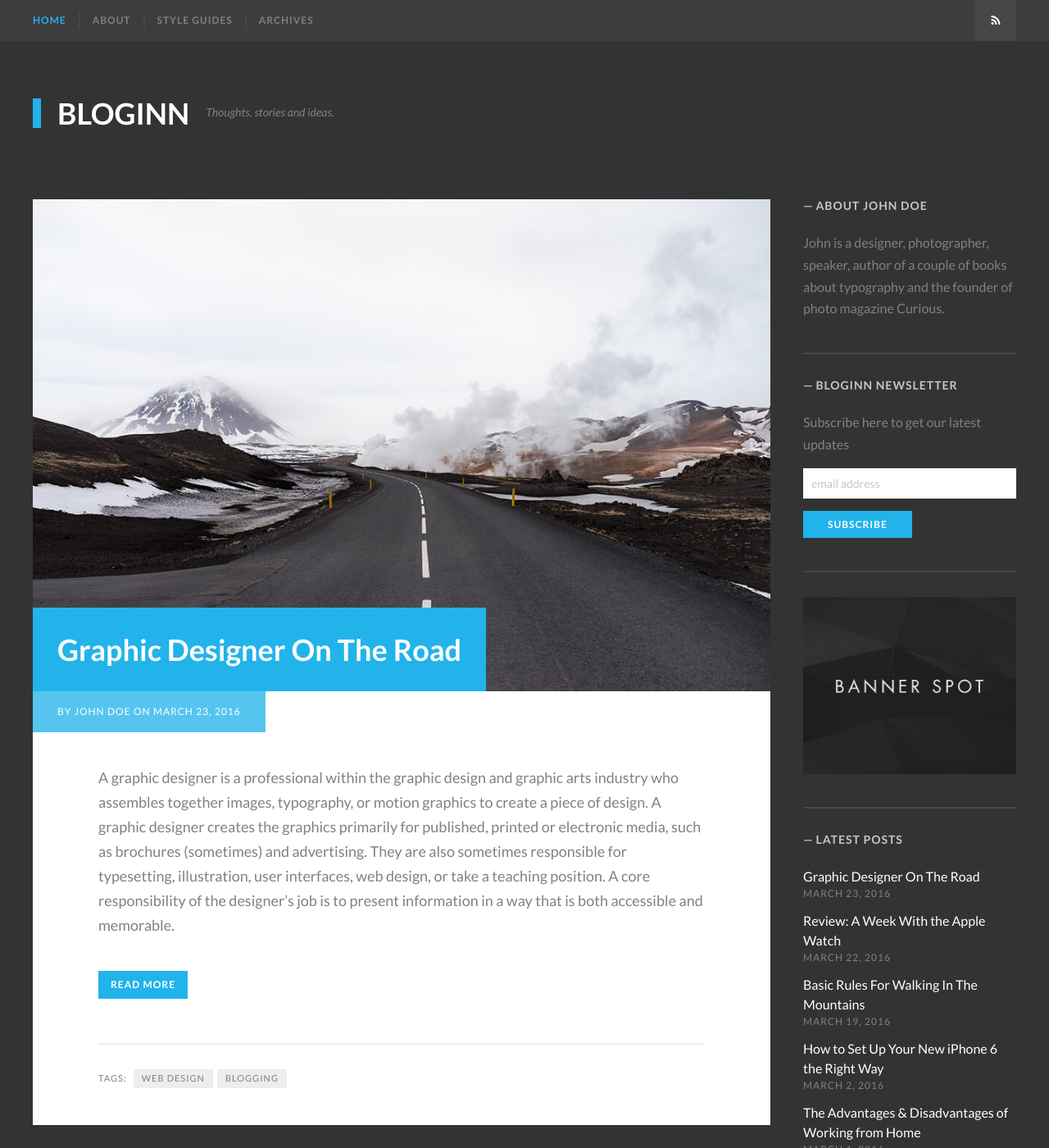
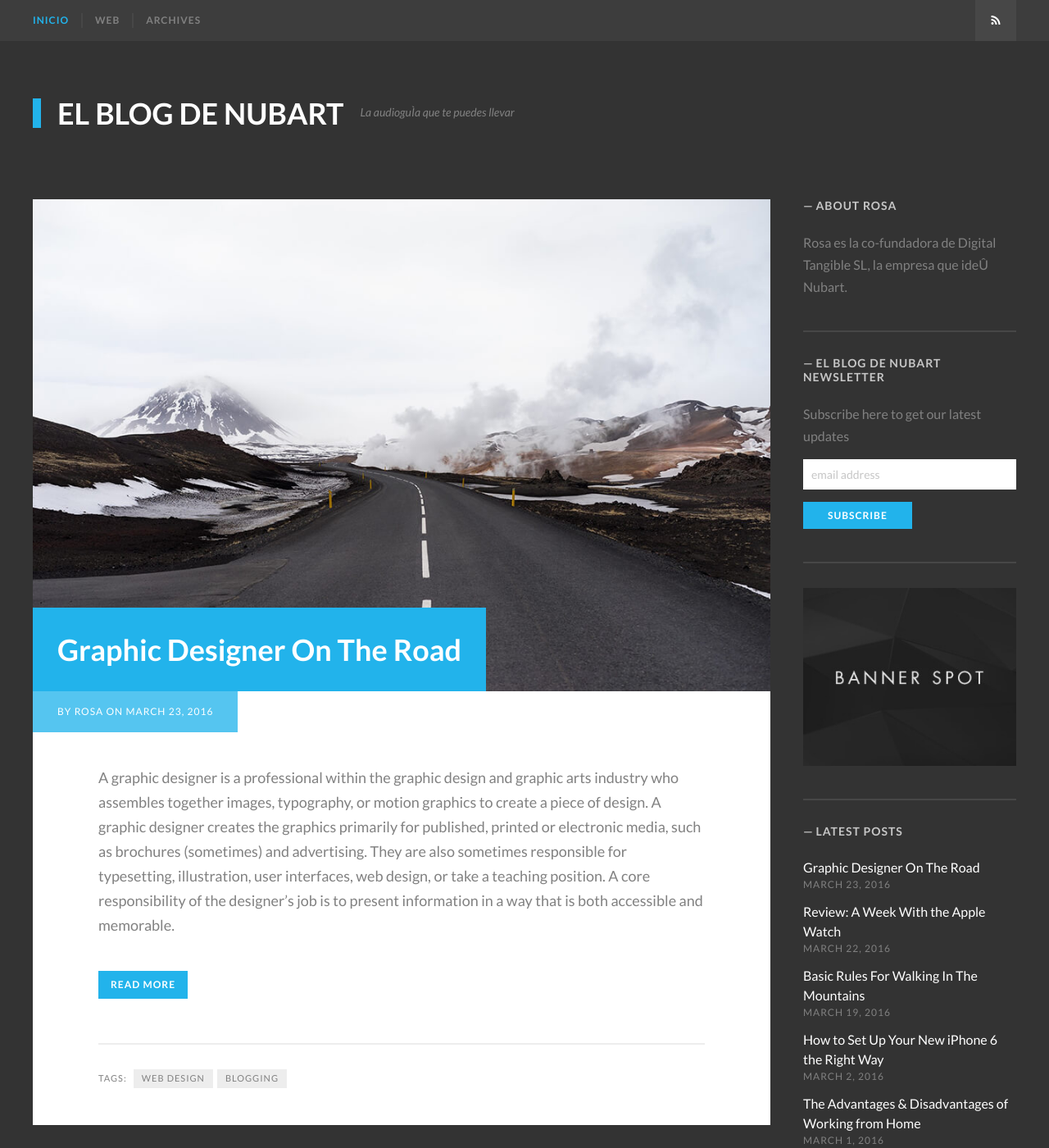
Before and after one commit to nubart/blog-en, a Jekyll site: the page built from index.html, in a window 1280 px wide and 1400 px high. Shown: the whole window at 82% size. Built offline with Jekyll 4.4.1, drawn with Linux system fonts in a browser that asks for light colours; some web fonts are replaced; the list of posts is cut into pages by our own code; some of the changed text lies outside the part shown.

Commit message:
changed config

```diff
--- a/_config.yml
+++ b/_config.yml
@@ -6,13 +6,13 @@
 # 'jekyll serve'. If you change this file, please restart the server process.
 
 # Site title
-title: "BlogInn"
+title: "El blog de Nubart"
 
 # A description of your site for social meta tag, search engines, and feed.xml
-description: "BlogInn is a bold theme for the Jekyll blogging platform. Available for purchase at ThemeForest.net."
+description: "Nubart es la audioguÌa que te puedes llevar. En este blog te hablaremos de museos, de soluciones tecnolÛgicas, de nuestras exposicioens y de nuestro anecdotario cotidiano."
 
 # Tagline near the site title
-tagline: "Thoughts, stories and ideas."
+tagline: "La audioguÌa que te puedes llevar"
 
 # The subpath of your site, e.g. /blog, for generating urls
 baseurl: /blog
@@ -25,43 +25,33 @@ url: "http://www.nubart.eu"
 
 # Site navigation - each item must have a title and a url.
 navigation:
-- text: Home
+- text: Inicio
   url: /
-- text: About
+- text: Web
   url: /about/
-- text: Style Guides
-  url: /style-guide/
 - text: Archives
-  url: /tags/
+  url: /etiquetas/
 
 # The shortname for your Disqus site to enable comments.
-disqus:
+disqus: "nubart"
 
 # Author information - author info at the bottom of the post
-author_name: "John Doe"
-author_bio: "John is a designer, photographer, speaker, author of a couple of books about typography and the founder of photo magazine Curious."
-author_url:  "http://justgoodthemes.com"
-author_location: "Vilnius, Lithuania"
-author_image: /images/authorimage.png
+author_name: "Rosa"
+author_bio: "Rosa es la co-fundadora de Digital Tangible SL, la empresa que ideÛ Nubart."
+author_image: /images/rosa-sala.jpg
 
 # Sidebar Add banner
 banner_url: "http://justgoodthemes.com"
 banner_image: images/banner.jpg
 
 # Sidebar newsletter widget - add your form action url for MailChimp signup form here
-mailchimp_url: "//justgoodthemes.us3.list-manage.com/subscribe/post?u=78f1bab16028354caeb23aecd&amp;id=4a7330d117"
+mailchimp_url: "//seebook.us7.list-manage.com/subscribe/post?u=b630182f489a9aa406cb122cf&amp;id=7ebd16ce5e"
+
 
 # Social links in the site footer
-twitter_username: "username"
-facebook_username: "username"
-googleplus_username: "+username"
-github_username: "username"
-codepen_username: "username"
-dribbble_uername: "username"
-medium_username: "@username"
-instagram_username: "username"
-pinterest_username: "username"
-linkedin_username: "username"
+twitter_username: "nub_art"
+facebook_username: "Nubart"
+linkedin_username: "nubart"
 
 # http://jekyllrb.com/docs/pagination/
 paginate: 5
```
Also changed, not shown: 2 other files.
